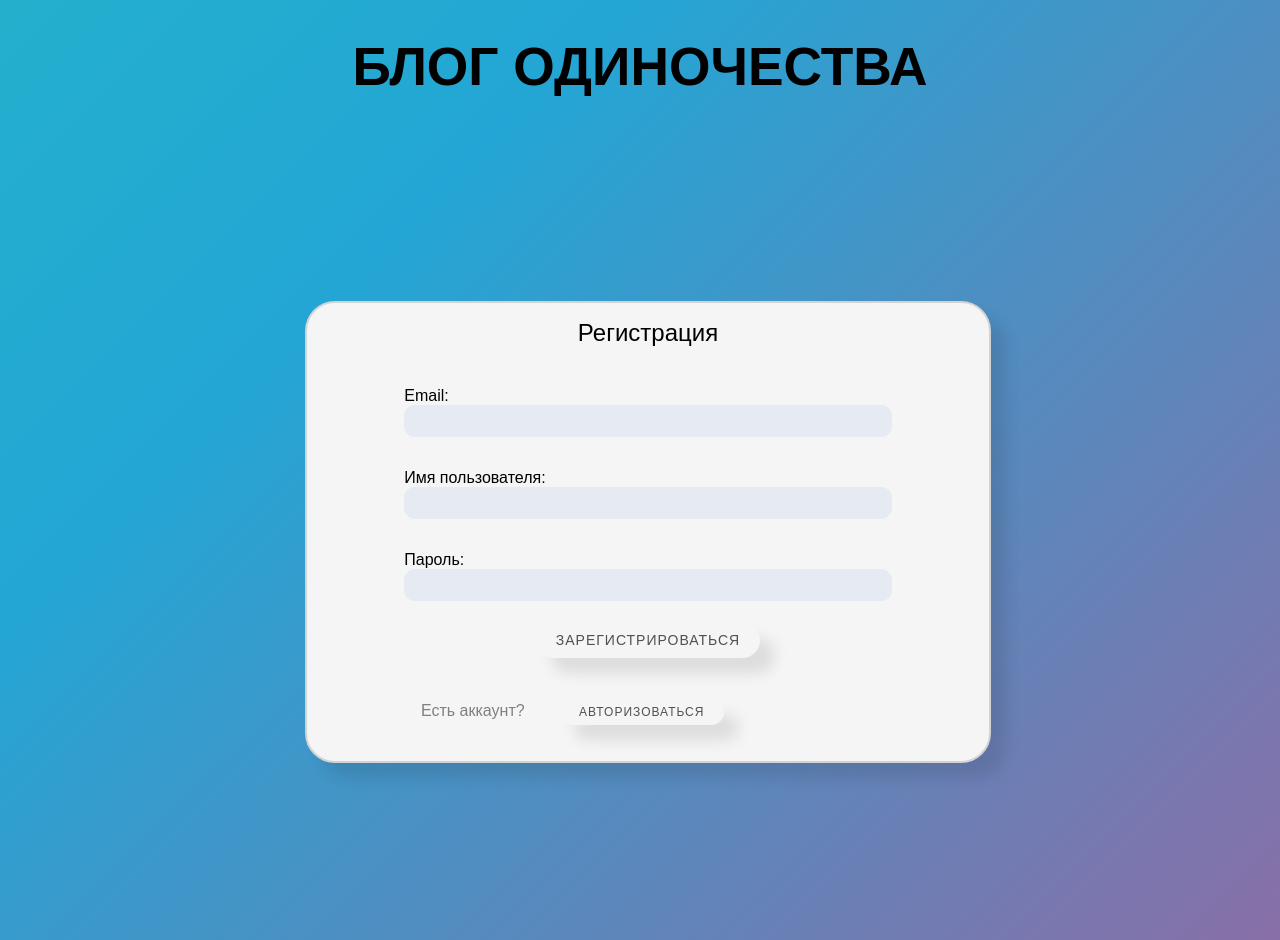
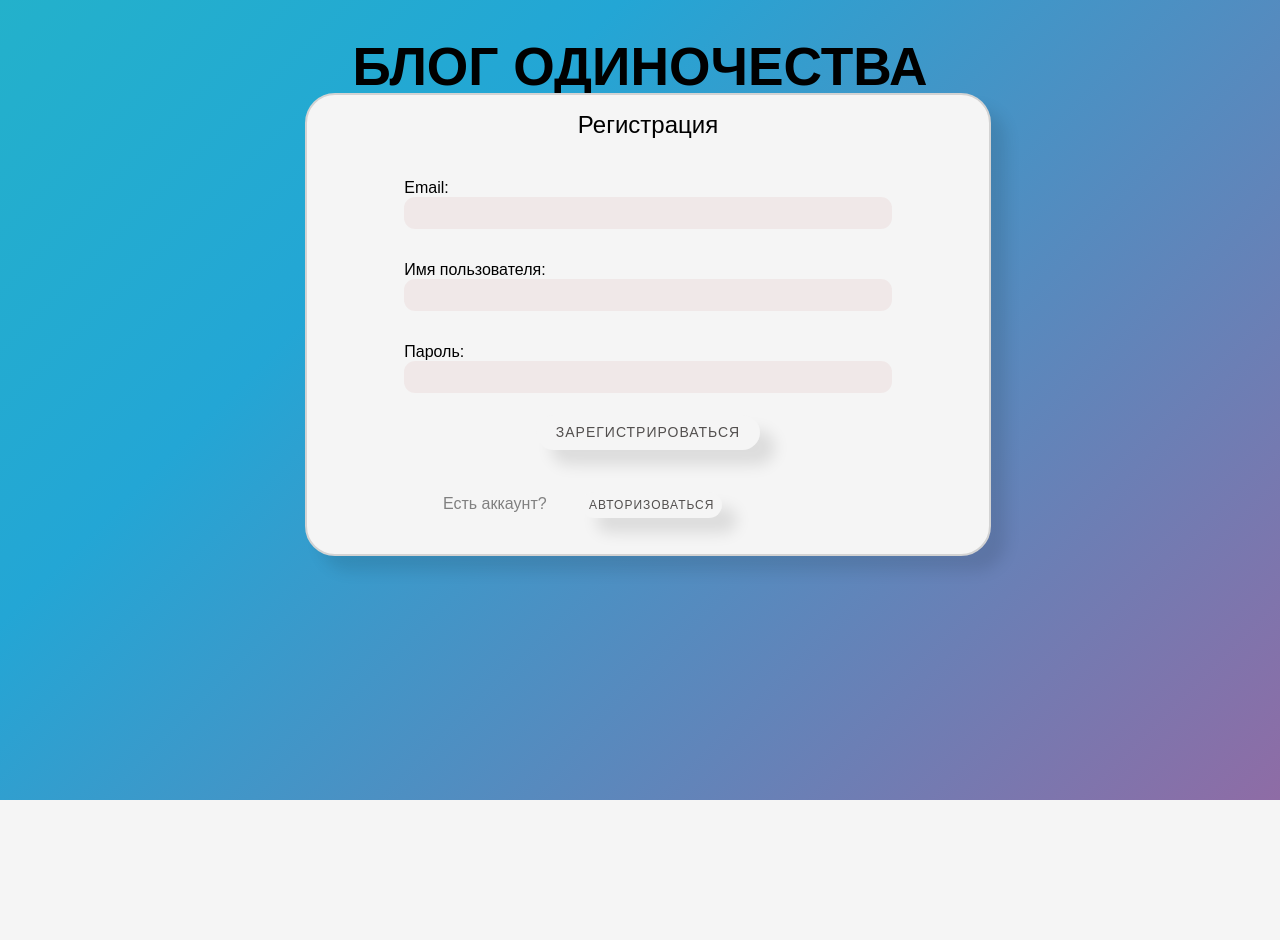
Before and after one commit to sensensation/django-blog, a Django app: page /accounts/signup/ in a window 1280 px wide. After the commit the page ends 800 px from the top, so only its background shows below. Run offline with Django 4.2, Linux system fonts and the light colour scheme.

Commit message:
7d - need to fix

```diff
--- a/blogconfig/static/bboard/style.css
+++ b/blogconfig/static/bboard/style.css
@@ -5,18 +5,13 @@
    text-align: center;
    font-family: 'Montserrat', sans-serif;
 }
-
-.redact_button{
-   color: black;
-   font-size: 14pt;
-}
 nav {
    font-size: 16pt;
    width: 275px;
    float: left;
 }
 nav a {
-   display: block;
+   display: flexbox;
    margin: 10px 0px;
 }
 section {
@@ -58,6 +53,7 @@
    transition: .2s;
    border-color: whitesmoke;
 }
+/* post block */
 .create_post_box{
    position: relative;
    left: -10%;
@@ -76,16 +72,6 @@
    font-family: 'Montserrat', sans-serif;
    font-size: 14px;
 }
-html {
-   background-image: url("bg4.jpg");
-   background-repeat: no-repeat;
-   background-position: center center;
-   background-attachment: fixed;
-   -webkit-background-size: cover;
-   -moz-background-size: cover;
-   -o-background-size: cover;
-   background-size: cover;
- }
 .post_block {
    font-family: 'Montserrat', sans-serif;
    font-size: 16px;
@@ -109,6 +95,21 @@
    flex-direction: column;
    text-align: justify;
 }
+/* post block */
+
+/* background */
+html {
+   background-image: url("bg4.jpg");
+   background-repeat: no-repeat;
+   background-position: center center;
+   background-attachment: fixed;
+   -webkit-background-size: cover;
+   -moz-background-size: cover;
+   -o-background-size: cover;
+   background-size: cover;
+ }
+ /* background */
+
 .picture {
    display: block;
    margin-left: auto;
--- a/blogconfig/static/registration/login_page.css
+++ b/blogconfig/static/registration/login_page.css
@@ -1,6 +1,6 @@
 /* auth box */
  .auth_page{
-   height: 100vh;
+   height: 30vw;
    width: 100vw;
 
    display: flex;
@@ -46,7 +46,7 @@
    padding: 0 .5rem;
    font-size: 16px;
    border: none;
-   background-color: #e6eaf3;
+   background-color: rgba(227, 202, 202, 0.3);
    border-radius: .7rem;
    outline: none;
 }
@@ -88,8 +88,8 @@
    text-decoration: none;
    display: inline-block;
    width: auto;
-   height: 25px;
-   line-height: 25px;
+   height: 26px;
+   line-height: 26px;
    border-radius: 25px;
    margin: 6px 30px;
    border: none;
@@ -103,7 +103,7 @@
    background: whitesmoke;
    box-shadow: 15px 15px 15px rgba(0, 0, 0, .1);
    transition: .3s;
-   padding: 0 20px;
+   padding: 0 8px;
  }
  .auth_tiny_button:hover {
    background: #F08080;
--- a/blogconfig/templates/layout/basic.html
+++ b/blogconfig/templates/layout/basic.html
@@ -28,10 +28,9 @@
             </div>
          </div>
          <div class="button_wrapper">
-            <a href="{% url 'index' %}" class="floating-button">Главная</a>
-            <a href="{% url 'index' %}" class="floating-button">Личный кабинет</a>
+               <a href="{% url 'index' %}" class="floating-button">Главная</a>
+               <a href="{% url 'index' %}" class="floating-button">Личный кабинет</a>
          </div>
-
          <div>
             <div>
                <h2 class="title">Рубрики</h2>
--- a/blogconfig/templates/registration/login.html
+++ b/blogconfig/templates/registration/login.html
@@ -17,8 +17,8 @@
                 <button type='submit' class="auth_button">Авторизоваться</button>
             </form>
             <div class="account">
-              <div style="float: left; margin: -2px 98px;">
-                Новый пользователь?<a class="auth_tiny_button" href="{% url 'signup' %}">Зарегистрироваться</a>
+              <div style="float: left; margin: -2px 80px;">
+                Новый пользователь?<a class="auth_tiny_button" href="{% url 'signup' %}">Регистрация</a>
               </div>
             </div>
         </div>
--- a/blogconfig/templates/registration/signup.html
+++ b/blogconfig/templates/registration/signup.html
@@ -17,7 +17,7 @@
                 <button type='submit' class="auth_button">Зарегистрироваться</button>
             </form>
             <div class="account">
-              <div style="float: left; margin: -2px 98px;">
+              <div style="float: left; margin: -2px 120px;">
                 Есть аккаунт? <a class="auth_tiny_button" href="{% url 'login' %}">Авторизоваться</a></p>
               </div>
             </div>
```
Also changed, not shown: blogconfig/db.sqlite3, blogconfig/static/bboard/common_style.css (deleted).
